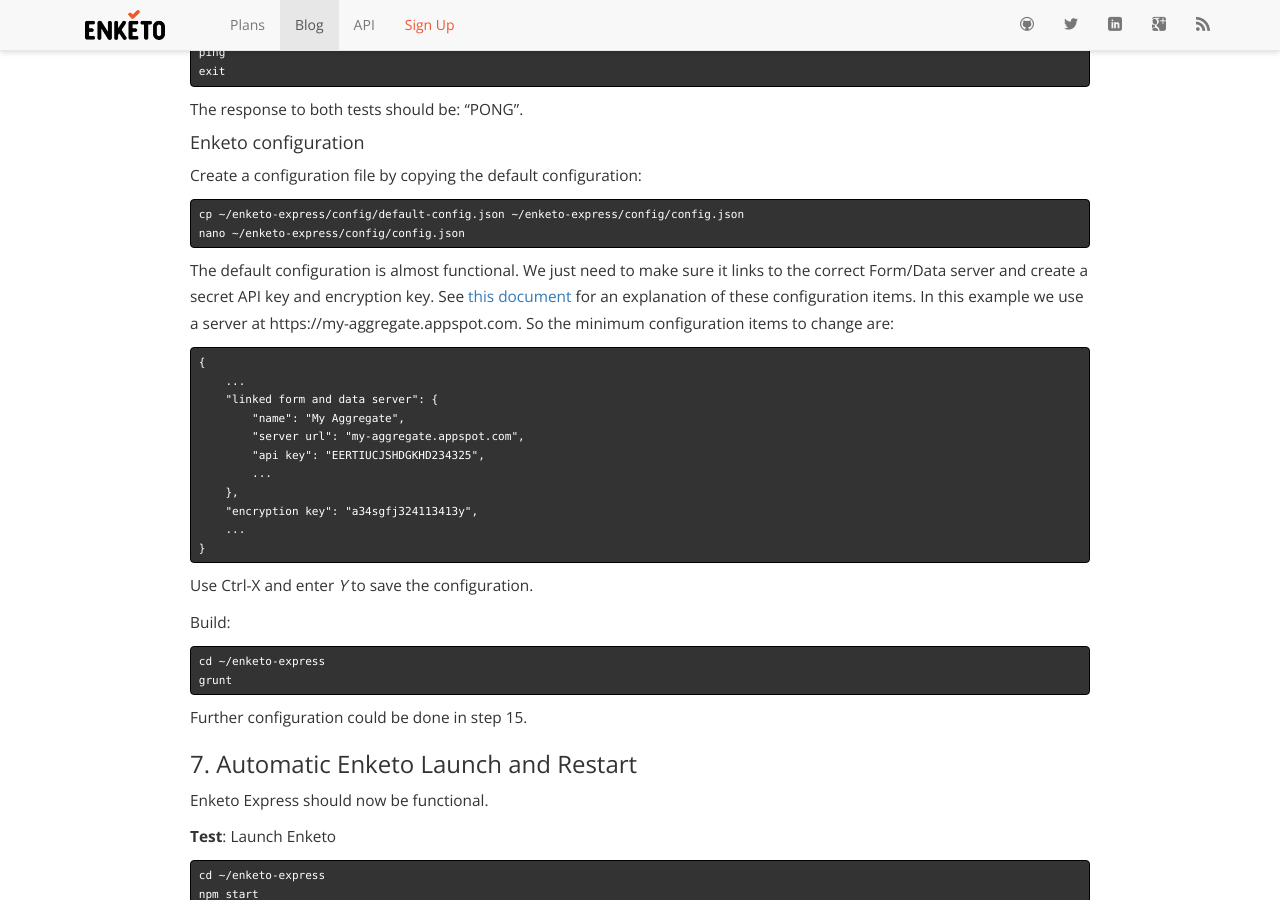
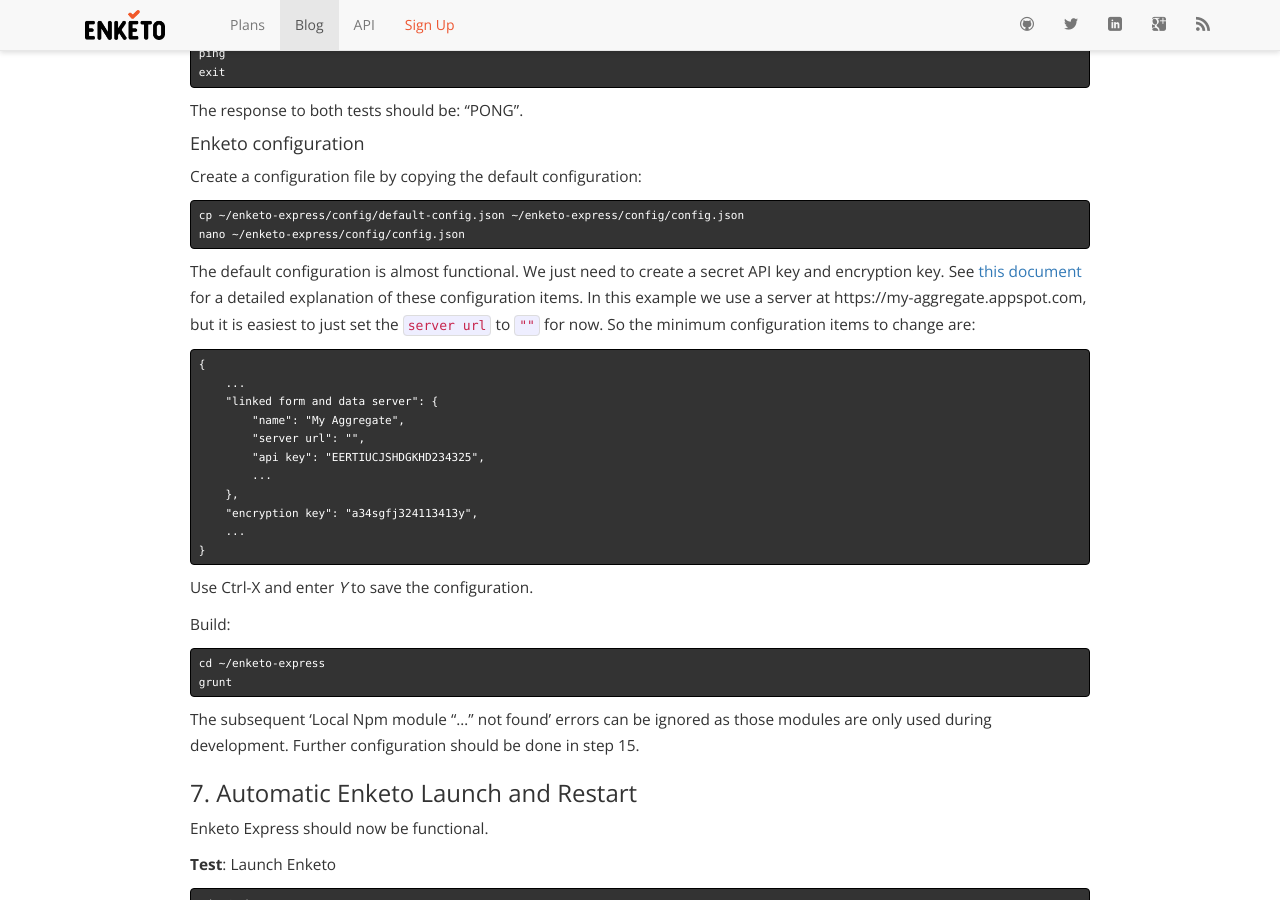
Before and after one commit to enketo/blog, a Jekyll site: the page built from _posts/2015-05-19-install-enketo.md, in a window 1280 px wide and 900 px high, scrolled down 5595 px. Built offline with Jekyll 4.4.1, drawn with Linux system fonts in a browser that asks for light colours; nearby versions of some CDN libraries; comment, search, counter and statistics services are not loaded; some of the changed text lies outside the part shown.

Commit message:
changed: updated installation blog post after feedback from Che Geiser

````diff
--- a/_posts/2015-05-19-install-enketo.md
+++ b/_posts/2015-05-19-install-enketo.md
@@ -174,7 +174,7 @@
 
 ### 5. Enketo Express Installation
 
-Install Enketo Express and its dependencies.
+Install Enketo Express and its dependencies. Warnings during `npm install` can be ignored. Errors should not be ignored.
 
 ```bash
 cd ~
@@ -239,14 +239,14 @@
 nano ~/enketo-express/config/config.json
 ```
 
-The default configuration is almost functional. We just need to make sure it links to the correct Form/Data server and create a secret API key and encryption key. See [this document](https://github.com/enketo/enketo-express/blob/master/config/README.md) for an explanation of these configuration items. In this example we use a server at https://my-aggregate.appspot.com. So the minimum configuration items to change are:
+The default configuration is almost functional. We just need to create a secret API key and encryption key. See [this document](https://github.com/enketo/enketo-express/blob/master/config/README.md) for a detailed explanation of these configuration items. In this example we use a server at https://my-aggregate.appspot.com, but it is easiest to just set the `server url` to `""` for now. So the minimum configuration items to change are:
 
 ```json
 {
     ...
     "linked form and data server": {
         "name": "My Aggregate",
-        "server url": "my-aggregate.appspot.com",
+        "server url": "",
         "api key": "EERTIUCJSHDGKHD234325",
         ...
     },
@@ -264,7 +264,7 @@
 grunt
 ```
 
-Further configuration could be done in step 15.
+The subsequent 'Local Npm module "..." not found' errors can be ignored as those modules are only used during development. Further configuration should be done in step 15.
 
 ### 7. Automatic Enketo Launch and Restart
 
@@ -514,4 +514,4 @@
 
 ### 15. Final configuration
 
-Go through each item in [this document](https://github.com/enketo/enketo-express/blob/master/config/README.md) to further configure your Enketo installation. Make sure to rebuild with `grunt` and `pm2 restart enketo` after saving your new configuration.
+Once, you server and its integration with the form server is working, go through each item in [this document](https://github.com/enketo/enketo-express/blob/master/config/README.md) to further configure your Enketo installation. Start by setting the `server url` to its proper value and see if the integration still works afterwards. Make sure to rebuild with `grunt` and `pm2 restart enketo` after updating your configuration.
````
